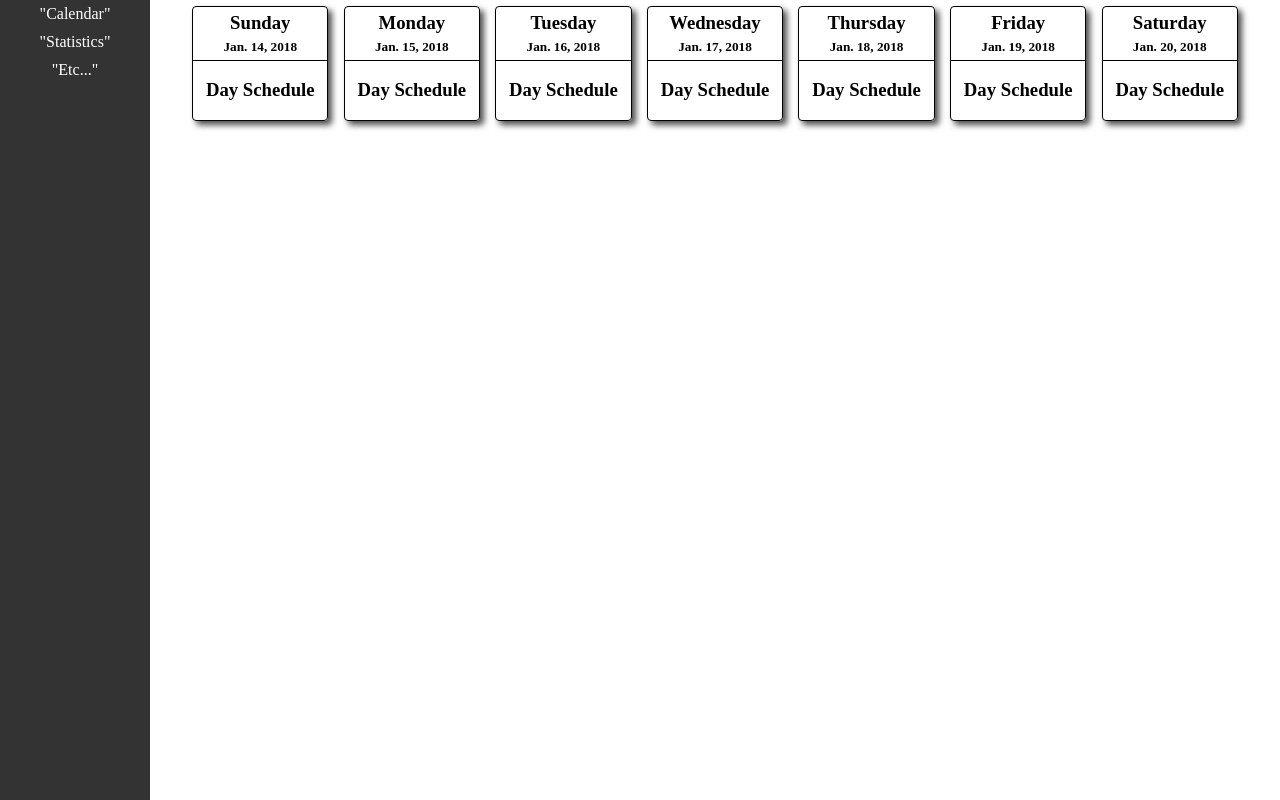
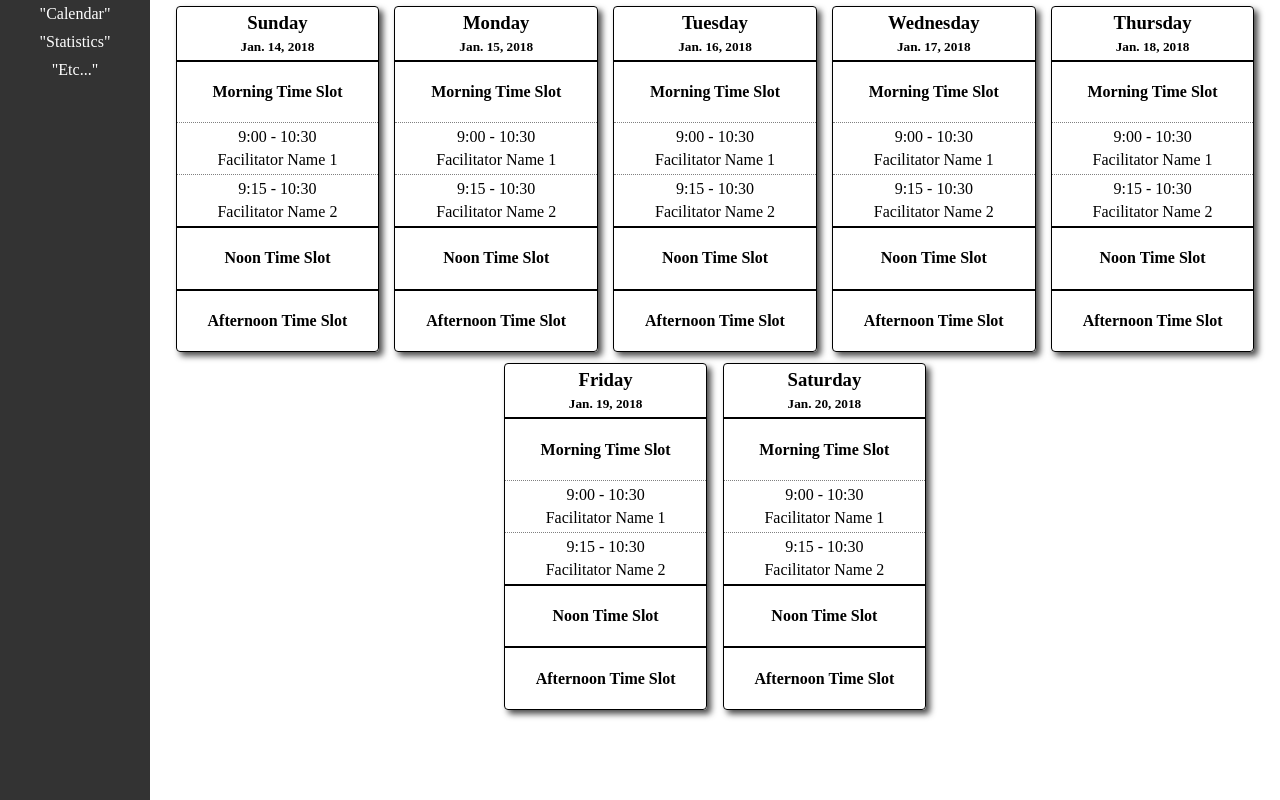
Before and after one commit to SimkinsD/CMPT395-Term-Project, a Django app: page / in a window 1280 px wide. Shown: the part 120-920 px from the top of the page. Run offline with Django 3.2, Linux system fonts and the light colour scheme.

Commit message:
Added seperations for time slots and put a couple example sign-ups in place

```diff
--- a/CMPT395/static/css/calendar.css
+++ b/CMPT395/static/css/calendar.css
@@ -7,16 +7,15 @@
 
 .day {
     display: inline-block;
+    /* For Sunday-Saturday
     min-width: 12%;
-    max-width: 14%;
+    max-width: 14%;*/
+    /* For Monday-Friday */
+    width: 18%;
     border: solid black 1px;
     border-radius: 4px;
     box-shadow: 4px 4px 6px #4b4b4b;
     margin: 0.5%;
-}
-
-.day-title {
-    border-bottom: solid black 1px;
 }
 
 .day-title h3 {
@@ -30,3 +29,16 @@
 .day-schedule {
     min-height: 20px;
 }
+
+.time-slot {
+    border-top: solid black 2px;
+}
+
+.day-event {
+    border-top: dotted gray 1px;
+}
+
+.day-event p {
+    margin-top: 5px;
+    margin-bottom: 5px;
+}
--- a/CMPT395/templates/calendar.html
+++ b/CMPT395/templates/calendar.html
@@ -20,15 +20,52 @@
         </div> <!-- End day-title -->
 
         <div class="day-schedule">
-          <h3>Day Schedule</h3>
-          <!-- Ideally how a daily schedule would be populated
-          {% for event in day %}
+          <div class="time-slot">
+            <h4>Morning Time Slot</h4>
             <div class="day-event">
-              <p>{{ event.start }} - {{ event.end }}</br></p>
-              <p>{{ event.facilitator }}</p>
+              <p>9:00 - 10:30</p>
+              <p>Facilitator Name 1</p>
             </div>
-          {% endfor %}
-          -->
+            <div class="day-event">
+              <p>9:15 - 10:30</p>
+              <p>Facilitator Name 2</p>
+            </div>
+            <!-- Ideal method of populating
+            {% for event in morning %}
+              <div class="day-event">
+                <p>{{ event.start_time }} - {{ event.end_time }}</br></p>
+                <p>{{ event.facilitator_name }}</p>
+              </div>
+            {% endfor %}
+            morning list would be populated in the view by
+            accessing the database -->
+          </div> <!-- End Morning Time Slot -->
+
+          <div class="time-slot">
+            <h4>Noon Time Slot</h4>
+            <!-- Ideal method of populating
+            {% for event in noon %}
+              <div class="day-event">
+                <p>{{ event.start_time }} - {{ event.end_time }}</br></p>
+                <p>{{ event.facilitator_name }}</p>
+              </div>
+            {% endfor %}
+            noon list would be populated in the view by
+            accessing the database -->
+          </div> <!-- End Noon Time Slot -->
+
+          <div class="time-slot">
+            <h4>Afternoon Time Slot</h4>
+            <!-- Ideal method of populating
+            {% for event in afternoon %}
+              <div class="day-event">
+                <p>{{ event.start_time }} - {{ event.end_time }}</br></p>
+                <p>{{ event.facilitator_name }}</p>
+              </div>
+            {% endfor %}
+            afternoon list would be populated in the view by
+            accessing the database -->
+          </div> <!-- End Afternoon Time Slot -->
         </div> <!-- End day-schedule -->
       </div> <!-- End day -->
 
```
